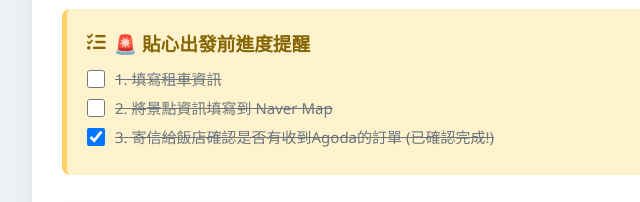
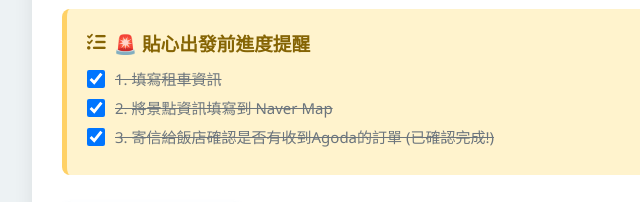
Before and after one commit to bob20228/robertyin, a plain HTML site: page index.html in a window 1280 px wide. Shown: the part 167-369 px from the top of the page, 108-748 px from the left. Drawn offline with Linux system fonts and the light colour scheme.

Commit message:
Add files via upload

```diff
--- a/index.html
+++ b/index.html
@@ -75,8 +75,8 @@
 
     <div class="todo-section">
         <h3><i class="fa-solid fa-list-check"></i> 🚨 貼心出發前進度提醒</h3>
-        <label class="todo-item done"><input type="checkbox" onchange="toggleTodo(this)"> 1. 填寫租車資訊</label>
-        <label class="todo-item done"><input type="checkbox" onchange="toggleTodo(this)"> 2. 將景點資訊填寫到 Naver Map</label>
+        <label class="todo-item done"><input type="checkbox" checked onchange="toggleTodo(this)"> 1. 填寫租車資訊</label>
+        <label class="todo-item done"><input type="checkbox" checked onchange="toggleTodo(this)"> 2. 將景點資訊填寫到 Naver Map</label>
         <label class="todo-item done"><input type="checkbox" checked onchange="toggleTodo(this)"> 3. 寄信給飯店確認是否有收到Agoda的訂單 (已確認完成!)</label>
     </div>
 
```
